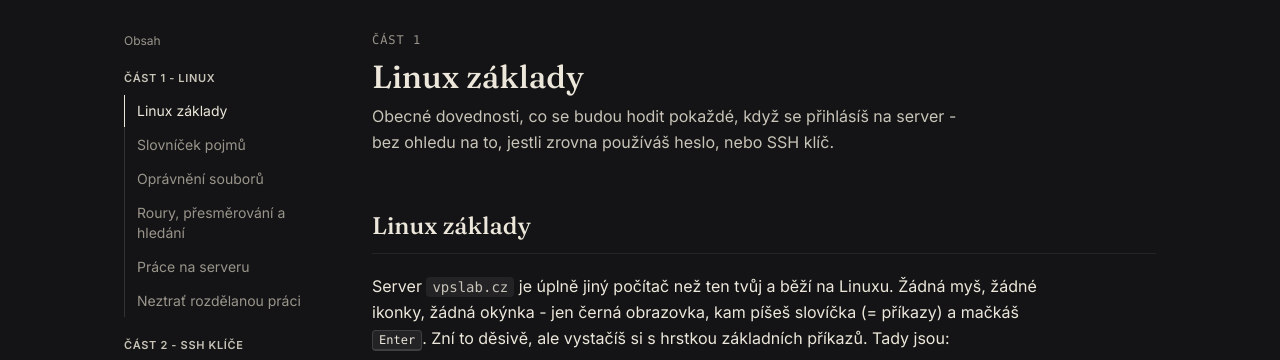
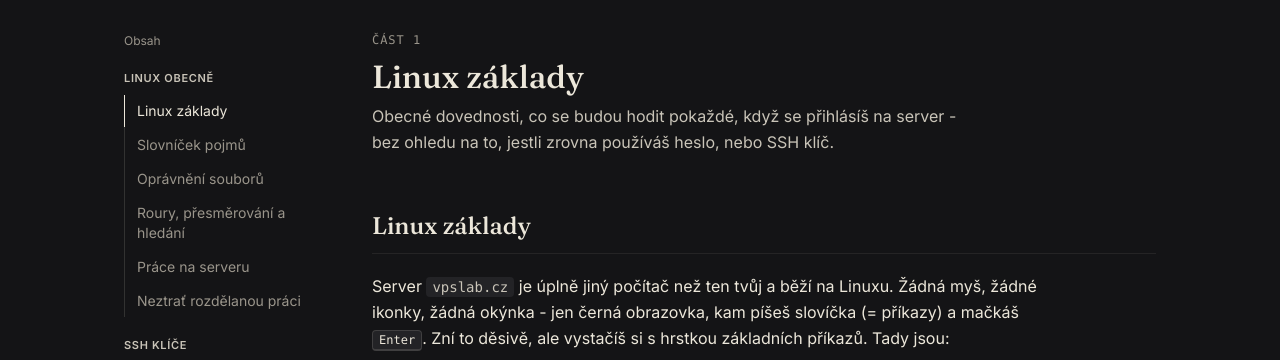
Before and after one commit to tomandesMSH/Readme-4-VPSLab, a plain HTML site: page SSHKeys.html in a window 1280 px wide. Shown: the part 543-903 px from the top of the page. Drawn offline with Linux system fonts and the light colour scheme.

Commit message:
rm ČÁST x -

```diff
--- a/SSHKeys.html
+++ b/SSHKeys.html
@@ -43,7 +43,7 @@
 <div class="shell">
   <nav class="toc" aria-label="Obsah">
     <p class="toc-label">Obsah</p>
-    <p class="toc-group">Část 1 - Linux</p>
+    <p class="toc-group">Linux obecně</p>
     <ol>
       <li><a href="#linux-zaklady">Linux základy</a></li>
       <li><a href="#slovnicek">Slovníček pojmů</a></li>
@@ -52,7 +52,7 @@
       <li><a href="#sprava-serveru">Práce na serveru</a></li>
       <li><a href="#tmux">Neztrať rozdělanou práci</a></li>
     </ol>
-    <p class="toc-group">Část 2 - SSH klíče</p>
+    <p class="toc-group">SSH klíče</p>
     <ol>
       <li><a href="#princip">Princip</a></li>
       <li><a href="#krok1">1. Heslo</a></li>
```
